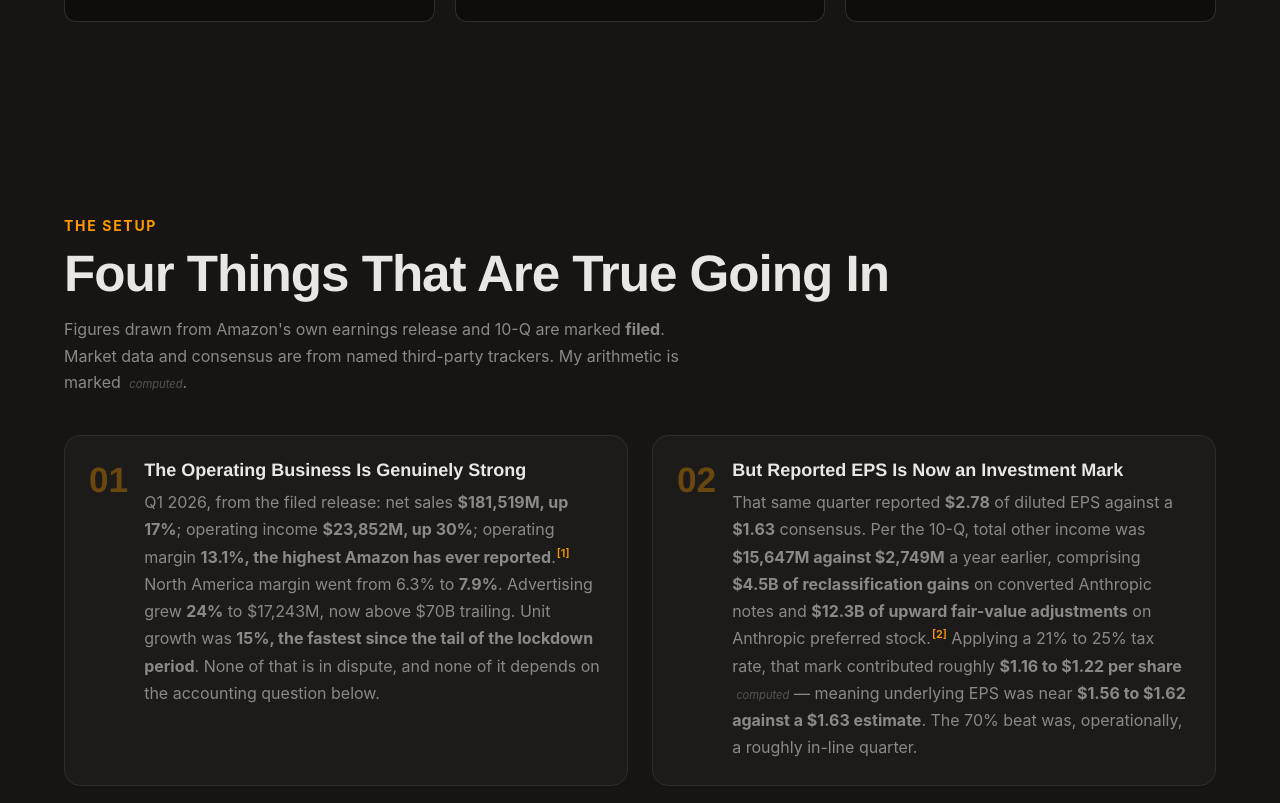
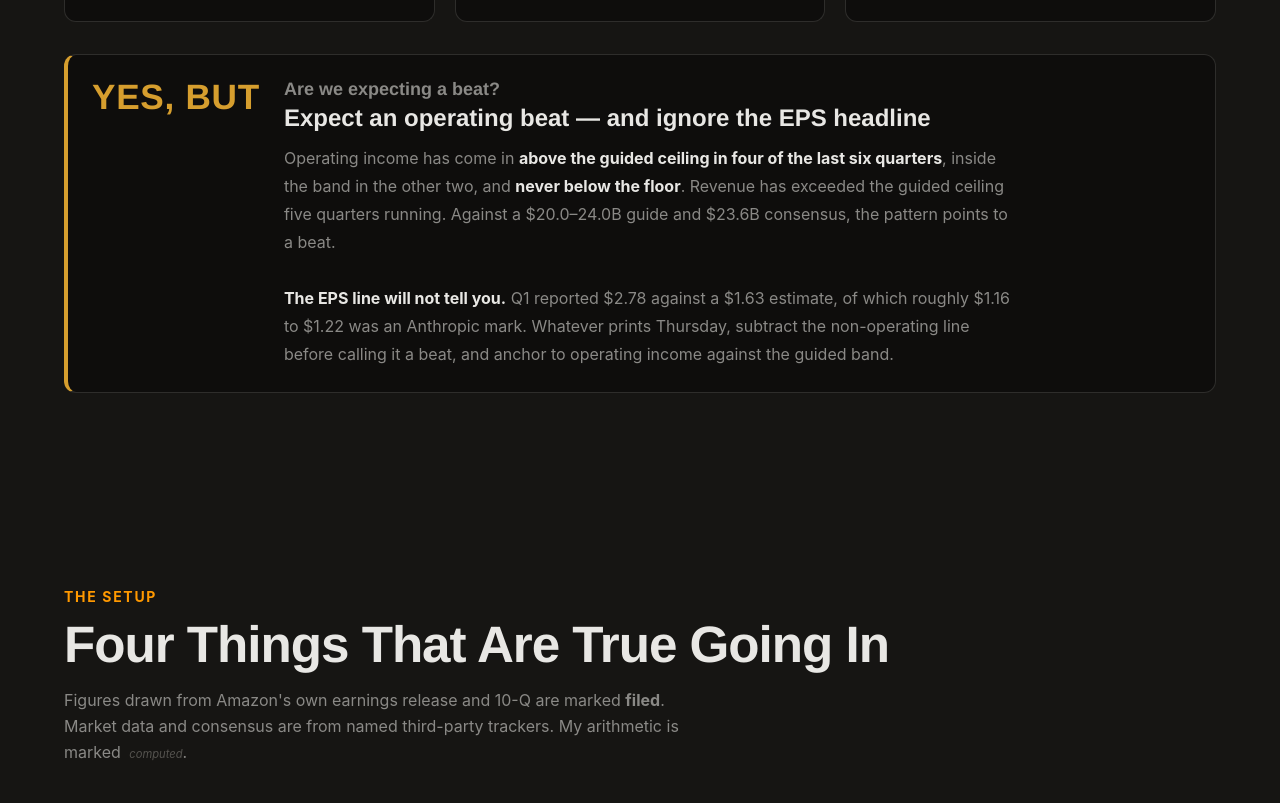
Before and after one commit to rene-math97/amzn-q2-2026-anthropic-distortion, a plain HTML site: page web-app/index.html in a window 1280 px wide. Shown: the part 1967-2770 px from the top of the page. Drawn offline with Linux system fonts and the light colour scheme; a web font is replaced by a local one.

Commit message:
Convert all times to US Eastern; answer the beat question explicitly
- MSFT: 'call 2:30pm PT' -> '4:05pm ET, call 5:30pm ET'
- XOM: '5:30am CT / 8:30am CT' -> '6:30am ET / 9:30am ET'
- Adds an 'Are we expecting a beat?' callout to every unreported name,
  with a YES / YES-BUT / NO verdict and the historical surprise math behind it.
  XOM is the outlier: its own 8-K walk implies a midpoint miss vs consensus.

```diff
--- a/web-app/index.html
+++ b/web-app/index.html
@@ -7,7 +7,7 @@
   <meta name="description" content="Amazon's Q1 2026 EPS beat consensus by 70%. It also contained $16.8B of pre-tax gains on Anthropic securities. Headline EPS has stopped describing the business — here is what to read instead. Published July 28, 2026." />
 
   <link href="https://api.fontshare.com/v2/css?f[]=cabinet-grotesk@400,500,700,800&f[]=satoshi@300,400,500,700&display=swap" rel="stylesheet" />
-  <link rel="stylesheet" href="style.css?v=5" />
+  <link rel="stylesheet" href="style.css?v=6" />
 </head>
 <body>
 
@@ -148,6 +148,15 @@
         <div class="case-delta">&minus;31%</div>
         <div class="case-formula">&minus;$8.0B mark, 23% tax</div>
         <p class="case-desc">A downward Anthropic revaluation pushes reported EPS below consensus while the operating business performs exactly as guided.</p>
+      </div>
+    </div>
+
+    <div class="beat-call beat-call--mixed">
+      <div class="beat-call-verdict">YES, BUT</div>
+      <div class="beat-call-body">
+        <h3>Are we expecting a beat? <span>Expect an operating beat — and ignore the EPS headline</span></h3>
+        <p>Operating income has come in <strong>above the guided ceiling in four of the last six quarters</strong>, inside the band in the other two, and <strong>never below the floor</strong>. Revenue has exceeded the guided ceiling five quarters running. Against a $20.0&ndash;24.0B guide and $23.6B consensus, the pattern points to a beat.
+ <br/><br/><strong>The EPS line will not tell you.</strong> Q1 reported $2.78 against a $1.63 estimate, of which roughly $1.16 to $1.22 was an Anthropic mark. Whatever prints Thursday, subtract the non-operating line before calling it a beat, and anchor to operating income against the guided band.</p>
       </div>
     </div>
   </div>
@@ -673,6 +682,6 @@
   </div>
 </footer>
 
-<script src="app.js?v=5"></script>
+<script src="app.js?v=6"></script>
 </body>
 </html>
--- a/web-app/style.css
+++ b/web-app/style.css
@@ -1917,3 +1917,56 @@ a:hover { color: var(--color-primary-hover); }
   line-height: 1.7;
   margin: var(--space-4) 0 0;
 }
+
+/* ── "ARE WE EXPECTING A BEAT?" CALLOUT ──────── */
+.beat-call {
+  display: flex;
+  flex-wrap: wrap;
+  gap: var(--space-5) var(--space-6);
+  align-items: flex-start;
+  margin-top: var(--space-8);
+  padding: var(--space-6);
+  background: var(--color-bg);
+  border: 1px solid var(--color-border);
+  border-left-width: 4px;
+  border-radius: var(--radius-lg);
+}
+.beat-call--yes   { border-left-color: var(--color-positive); }
+.beat-call--mixed { border-left-color: #D69E2E; }
+.beat-call--no    { border-left-color: var(--color-negative); }
+
+.beat-call-verdict {
+  font-family: var(--font-display);
+  font-size: var(--text-xl);
+  font-weight: 800;
+  line-height: 1;
+  letter-spacing: 0.02em;
+  flex: 0 0 auto;
+  min-width: 92px;
+}
+.beat-call--yes   .beat-call-verdict { color: var(--color-positive); }
+.beat-call--mixed .beat-call-verdict { color: #D69E2E; }
+.beat-call--no    .beat-call-verdict { color: var(--color-negative); }
+
+.beat-call-body { flex: 1 1 380px; min-width: 0; }
+.beat-call-body h3 {
+  font-family: var(--font-display);
+  font-size: var(--text-base);
+  margin: 0 0 var(--space-3);
+  color: var(--color-text-muted);
+  font-weight: 600;
+}
+.beat-call-body h3 span {
+  display: block;
+  color: var(--color-text);
+  font-weight: 800;
+  font-size: var(--text-lg);
+  margin-top: var(--space-1);
+}
+.beat-call-body p {
+  margin: 0;
+  font-size: var(--text-sm);
+  color: var(--color-text-muted);
+  line-height: 1.75;
+}
+.beat-call-body strong { color: var(--color-text); }
```
